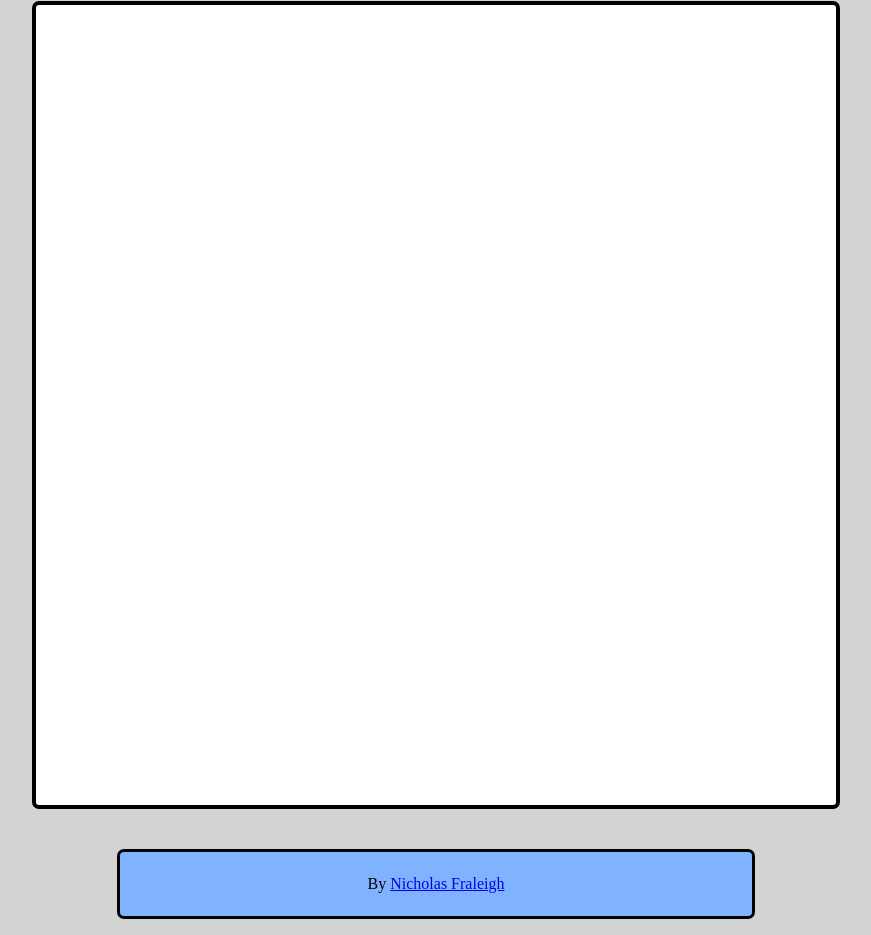
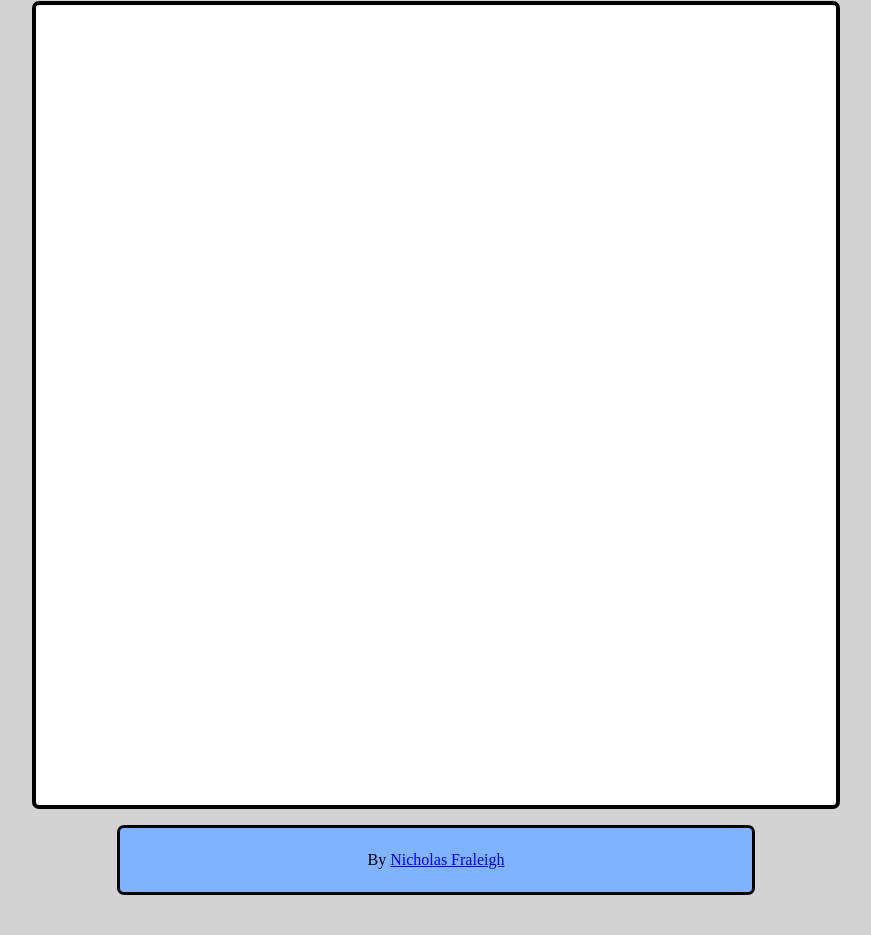
Before and after one commit to NicholasFraleigh/jQuery-sketchpad, a plain HTML site: page index.html in a window 1280 px wide. Shown: the part 367-1302 px from the top of the page, without its empty margins (204-1075 px from the left). After the commit the page ends 1278 px from the top, so only its background shows below. Drawn offline with nearby package versions, Linux system fonts and the light colour scheme.

```diff
--- a/css/stylesheet.css
+++ b/css/stylesheet.css
@@ -65,4 +65,5 @@ form{
 
 #footy{
 	text-align:center;
+	margin: 1em auto 1em auto;
 }
```
